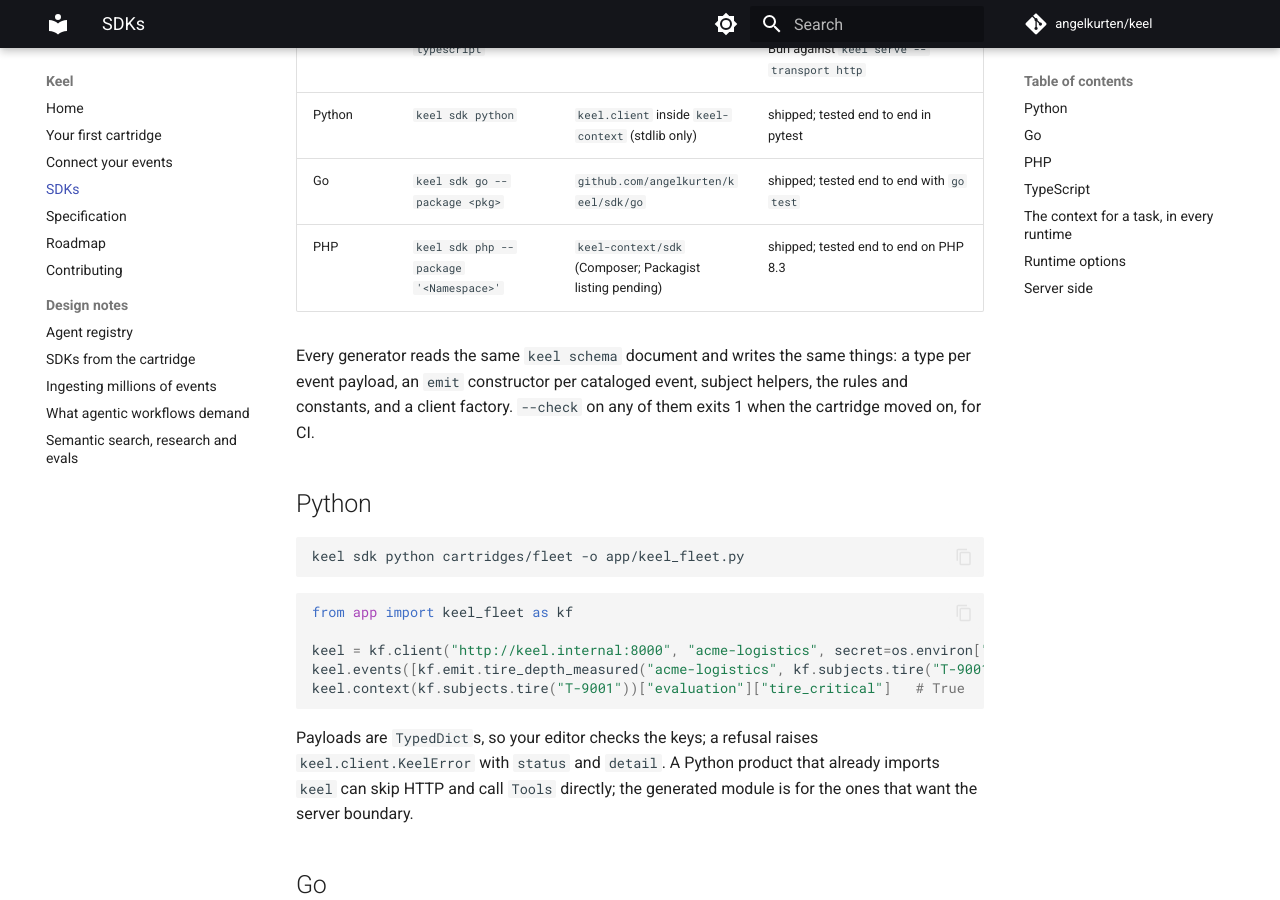
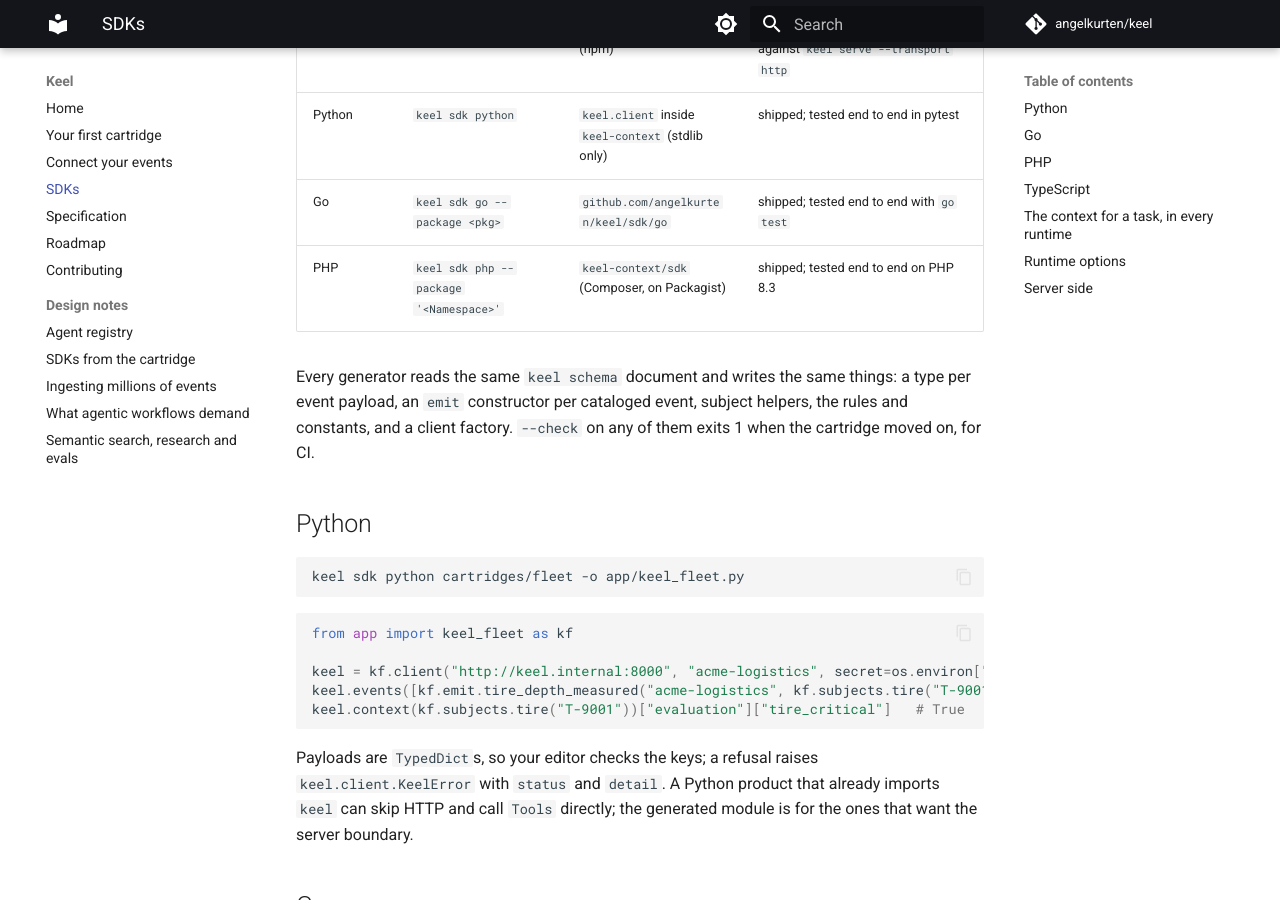
Before and after one commit to angelkurten/keel, an MkDocs documentation site: the page built from docs/sdks.md, in a window 1280 px wide and 900 px high, scrolled down 312 px. Built offline with MkDocs 1.6.1 and Material for MkDocs 9.7.7, drawn with Linux system fonts in a browser that asks for light colours; comment, search, counter and statistics services are not loaded.

Commit message:
keel-context/sdk is on Packagist
Listed from keel-sdk-php, following its tags by webhook: composer require
keel-context/sdk works without a repository entry.

Co-Authored-By: Claude Opus 5.5 <noreply@anthropic.com>
Claude-Session: https://claude.ai/code/session_01MmqHJpZo2Ya1H1Q3wusx6W

```diff
--- a/docs/sdks.md
+++ b/docs/sdks.md
@@ -7,7 +7,7 @@ The cartridge is the interface definition. `keel sdk <language> <cartridge>` wri
 | TypeScript | `keel sdk typescript` | `@keel-context/sdk` (npm) | shipped; tested end to end from Bun against `keel serve --transport http` |
 | Python | `keel sdk python` | `keel.client` inside `keel-context` (stdlib only) | shipped; tested end to end in pytest |
 | Go | `keel sdk go --package <pkg>` | `github.com/angelkurten/keel/sdk/go` | shipped; tested end to end with `go test` |
-| PHP | `keel sdk php --package '<Namespace>'` | `keel-context/sdk` (Composer; Packagist listing pending) | shipped; tested end to end on PHP 8.3 |
+| PHP | `keel sdk php --package '<Namespace>'` | `keel-context/sdk` (Composer, on Packagist) | shipped; tested end to end on PHP 8.3 |
 
 Every generator reads the same `keel schema` document and writes the same things: a type per event payload, an `emit` constructor per cataloged event, subject helpers, the rules and constants, and a client factory. `--check` on any of them exits 1 when the cartridge moved on, for CI.
 
```
Also changed, not shown: ROADMAP.md (+1 -1 lines).
